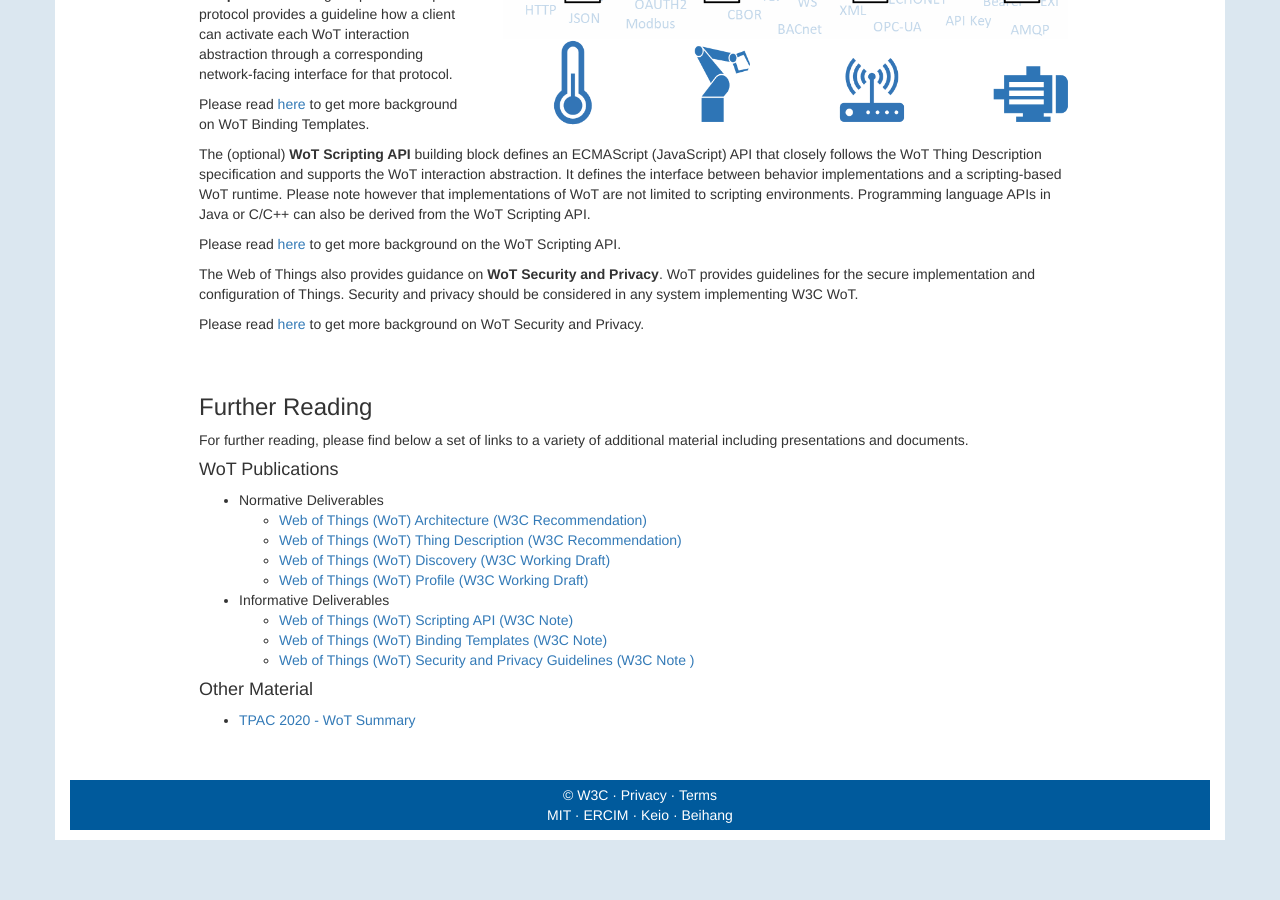
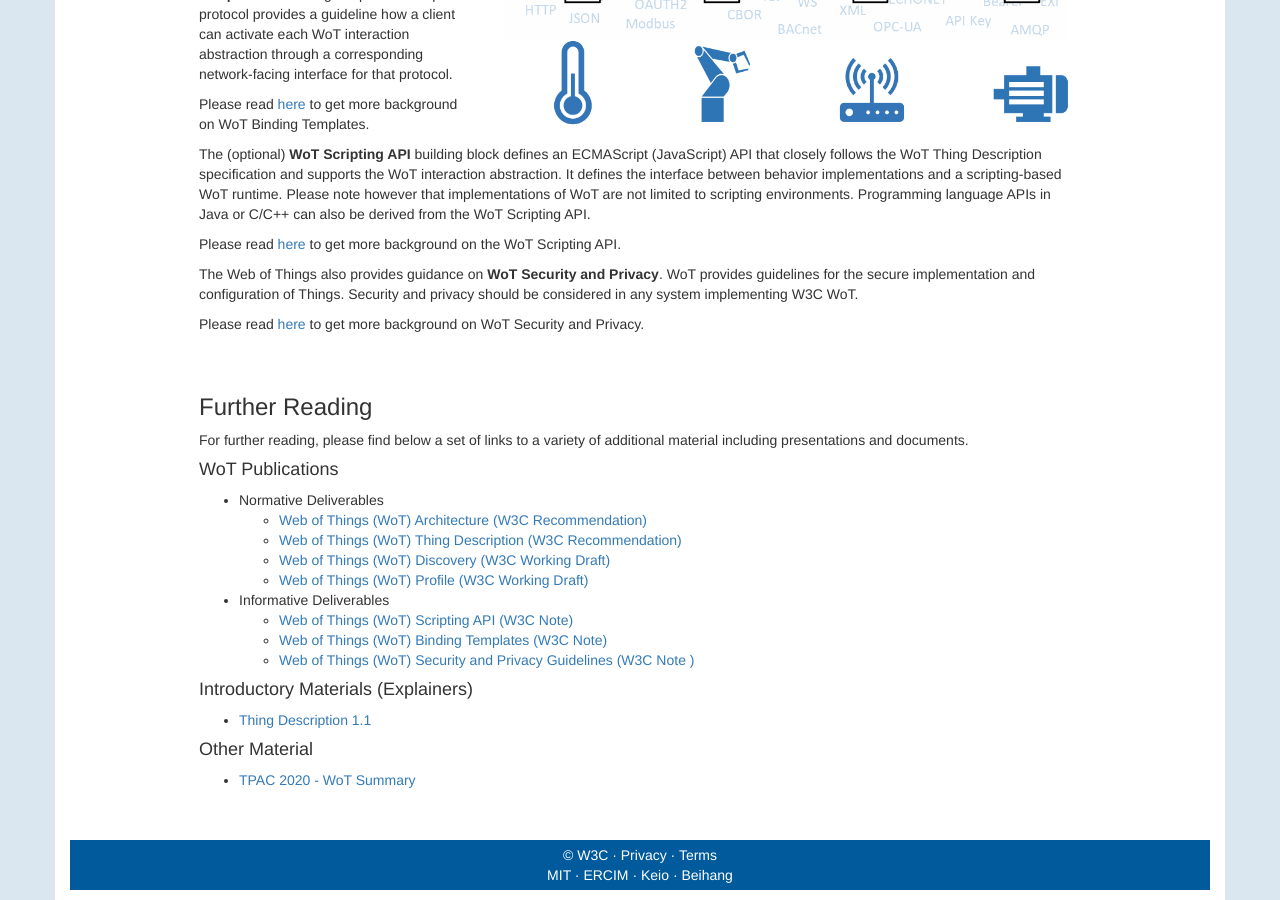
Before and after one commit to w3c/wot-marketing, a Jekyll site: the page built from docs/documentation/index.html, in a window 1280 px wide and 900 px high, scrolled down 1900 px. Built offline with Jekyll 4.4.1, drawn with Linux system fonts in a browser that asks for light colours; nearby versions of some CDN libraries; comment, search, counter and statistics services are not loaded; before the commit the page ends 2740 px from its top, so only the background shows below that.

Commit message:
list under documentation

```diff
--- a/docs/documentation/index.html
+++ b/docs/documentation/index.html
@@ -218,6 +218,13 @@ group: "navigation"
 				<li><a href="https://twitter.com/W3C_WoT">node-wot Videos</a></li>
 			</ul>-->
 
+            <h4>Introductory Materials (Explainers)</h4>
+            <ul>
+                <li>
+                    <a href="./explainers/td11">Thing Description 1.1</a>
+                </li>
+            </ul>
+
 			<h4>Other Material</h4>
 			<ul>
 				<li><a href="https://www.w3.org/2020/10/TPAC/group-updates.html#wot" target="_blank">TPAC 2020 - WoT Summary</a></li>
```
